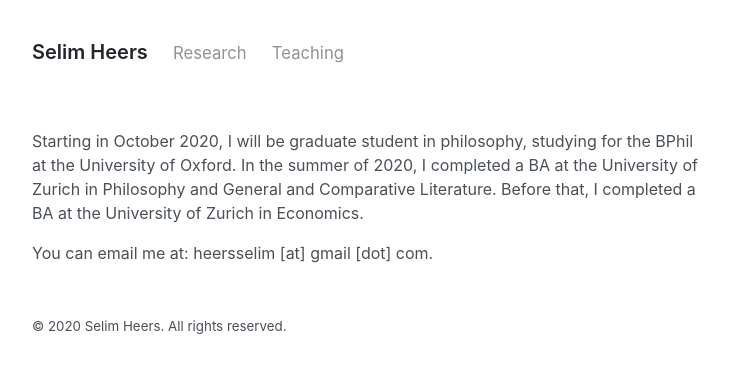
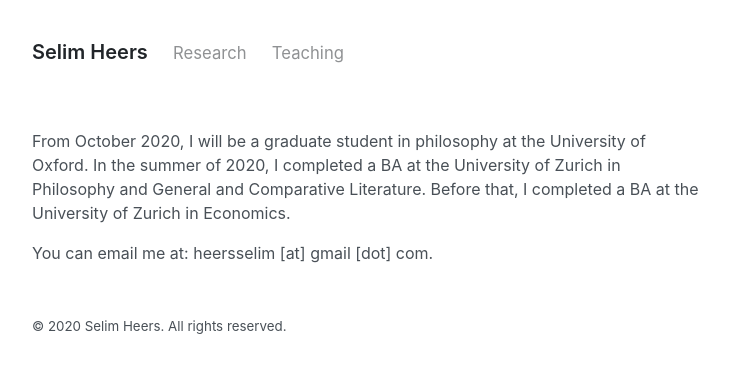
Before and after one commit to selimheers/selimheers.github.io, a Jekyll site: the page built from index.html, in a window 1280 px wide. Shown: the top 373 px of the page, without its empty margins (272-1001 px from the left). Built offline with Jekyll 4.4.1, drawn with Linux system fonts in a browser that asks for light colours; the list of posts is cut into pages by our own code.

Commit message:
Update index.html

```diff
--- a/index.html
+++ b/index.html
@@ -3,6 +3,6 @@
 title: Home
 ---
 
-<p>Starting in October 2020, I will be graduate student in philosophy, studying for the BPhil at the University of Oxford. In the summer of 2020, I completed a BA at the University of Zurich in Philosophy and General and Comparative Literature. Before that, I completed a BA at the University of Zurich in Economics. </p>
+<p>From October 2020, I will be a graduate student in philosophy at the University of Oxford. In the summer of 2020, I completed a BA at the University of Zurich in Philosophy and General and Comparative Literature. Before that, I completed a BA at the University of Zurich in Economics. </p>
 
 <p>You can email me at: heersselim [at] gmail [dot] com. </p>
```
